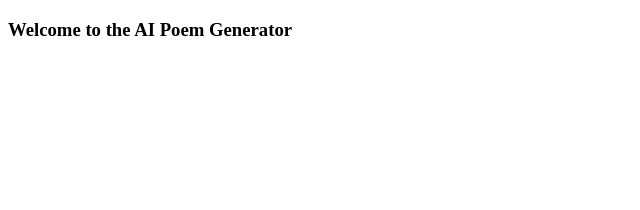
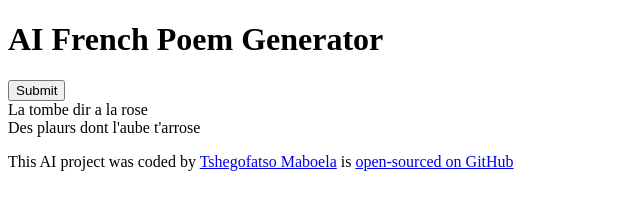
Before and after one commit to MamaKbubu/Poem-generator, a plain HTML site: page index.html in a window 1280 px wide. Shown: the whole page, without its empty margins (0-640 px from the left). Drawn offline with Linux system fonts and the light colour scheme.

Commit message:
2dn activity

```diff
--- a/index.html
+++ b/index.html
@@ -3,9 +3,27 @@
 <head>
     <meta charset="UTF-8">
     <meta name="viewport" content="width=device-width, initial-scale=1.0">
-    <title>Poem Generator</title>
+    <title> AI French Poem Generator</title>
 </head>
 <body>
-    <h3>Welcome to the AI Poem Generator</h3>
+    <header>
+        <h1>AI French Poem Generator</h1>
+        </header>
+
+        <main>
+            <form>
+                <inpuyt text="text" placeholder="Enter the topic of a Frech poem" autofocus required autocomplete="off" />
+                <input type="submit"/>
+
+            </form>
+            <div>
+                La tombe dir a la rose
+                <br />
+                Des plaurs dont l'aube t'arrose
+            </div>
+        </main>
+        <footer>
+            <p>This AI project was coded by <a href="https://github.com/MamaKbubu/Poem-generator"> Tshegofatso Maboela</a> is <a href="https://github.com/MamaKbubu/Poem-generator" target="_blank"> open-sourced on GitHub</a></p>
+
 </body>
 </html>
```
